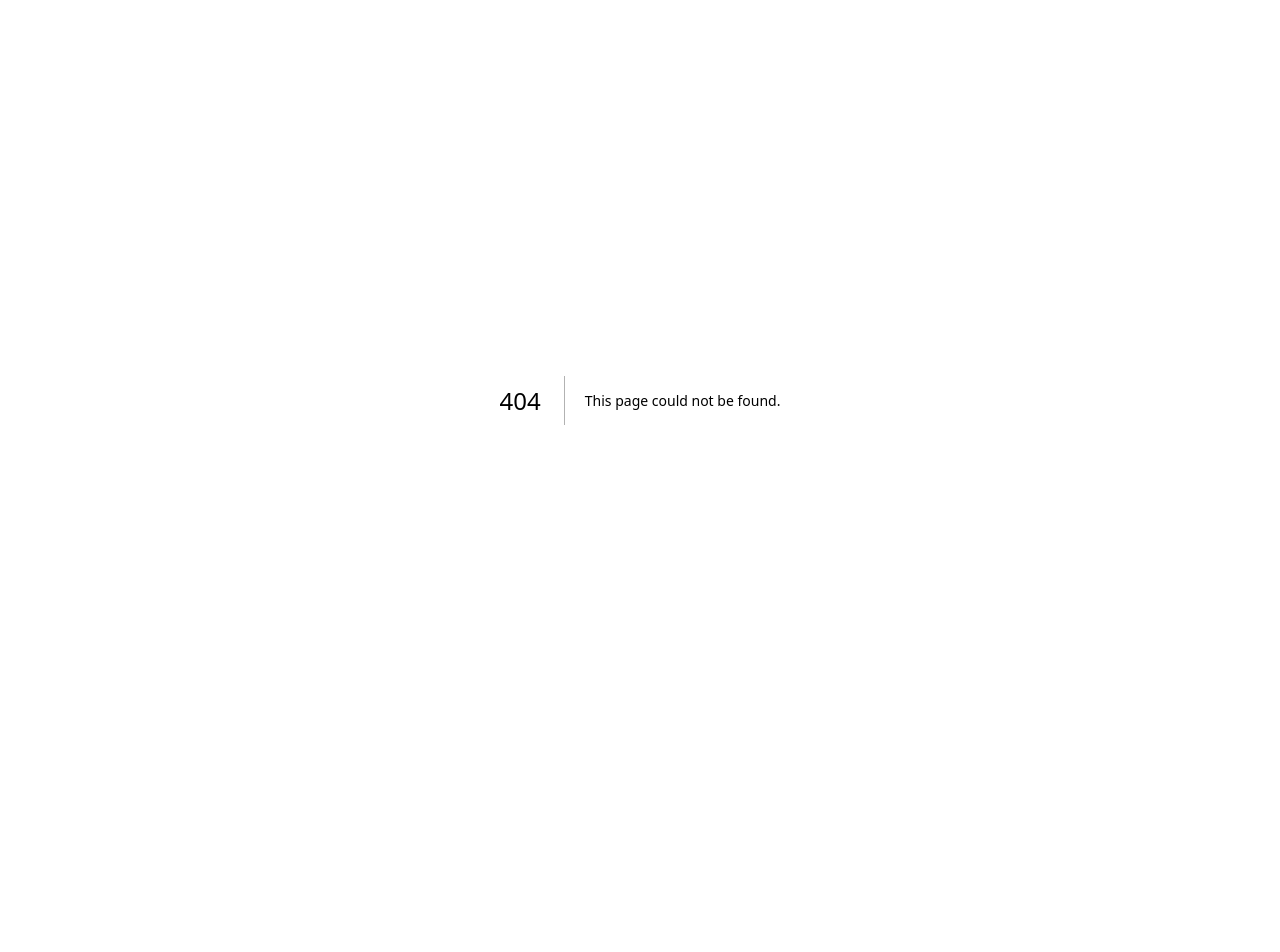
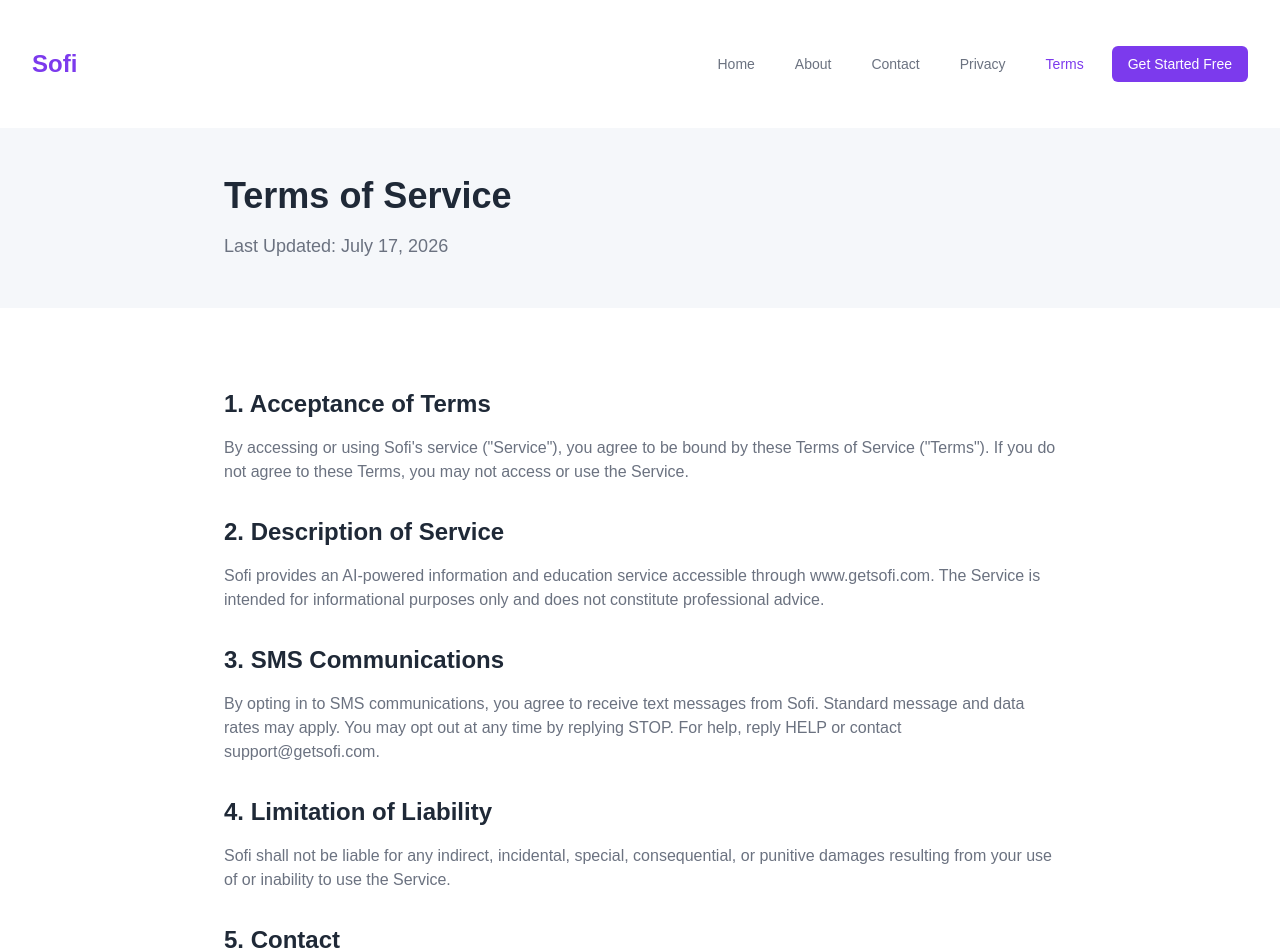
Before and after one commit to Textingman/moxxie-sofi, a Next.js app: page /terms in a window 1280 px wide. Before the commit this address had no page. Shown: the top 952 px of the page. Before the commit the page ends 800 px from the top, so only its background shows below. Built offline with nearby package versions, Linux system fonts and the light colour scheme.

Commit message:
Initial site setup: Sofi

```diff
--- /dev/null
+++ b/app/terms/page.tsx
@@ -0,0 +1,42 @@
+import Link from 'next/link';
+import Navbar from '../components/Navbar';
+import Footer from '../components/Footer';
+
+export default function TermsPage() {
+  return (
+    <div className="min-h-screen" style={{ backgroundColor: '#FFFFFF' }}>
+      <Navbar />
+      <section className="py-12" style={{ backgroundColor: '#F5F7FA' }}>
+        <div className="max-w-4xl mx-auto px-4 sm:px-6 lg:px-8">
+          <h1 className="text-4xl font-extrabold mb-4" style={{ color: '#1F2937' }}>Terms of Service</h1>
+          <p className="text-lg" style={{ color: '#6B7280' }}>Last Updated: July 17, 2026</p>
+        </div>
+      </section>
+      <section className="max-w-4xl mx-auto px-4 sm:px-6 lg:px-8 py-12">
+        <div className="prose prose-lg max-w-none">
+          <h2 className="text-2xl font-bold mt-8 mb-4" style={{ color: '#1F2937' }}>1. Acceptance of Terms</h2>
+          <p className="mb-6" style={{ color: '#6B7280' }}>
+            By accessing or using Sofi's service ("Service"), you agree to be bound by these Terms of Service ("Terms"). If you do not agree to these Terms, you may not access or use the Service.
+          </p>
+          <h2 className="text-2xl font-bold mt-8 mb-4" style={{ color: '#1F2937' }}>2. Description of Service</h2>
+          <p className="mb-6" style={{ color: '#6B7280' }}>
+            Sofi provides an AI-powered information and education service accessible through www.getsofi.com. The Service is intended for informational purposes only and does not constitute professional advice.
+          </p>
+          <h2 className="text-2xl font-bold mt-8 mb-4" style={{ color: '#1F2937' }}>3. SMS Communications</h2>
+          <p className="mb-4" style={{ color: '#6B7280' }}>
+            By opting in to SMS communications, you agree to receive text messages from Sofi. Standard message and data rates may apply. You may opt out at any time by replying STOP. For help, reply HELP or contact support@getsofi.com.
+          </p>
+          <h2 className="text-2xl font-bold mt-8 mb-4" style={{ color: '#1F2937' }}>4. Limitation of Liability</h2>
+          <p className="mb-6" style={{ color: '#6B7280' }}>
+            Sofi shall not be liable for any indirect, incidental, special, consequential, or punitive damages resulting from your use of or inability to use the Service.
+          </p>
+          <h2 className="text-2xl font-bold mt-8 mb-4" style={{ color: '#1F2937' }}>5. Contact</h2>
+          <p className="mb-6" style={{ color: '#6B7280' }}>
+            For questions about these Terms, contact us at support@getsofi.com or 800 N King Street 304-1991, Wilmington, DE 19801.
+          </p>
+        </div>
+      </section>
+      <Footer />
+    </div>
+  );
+}
```
